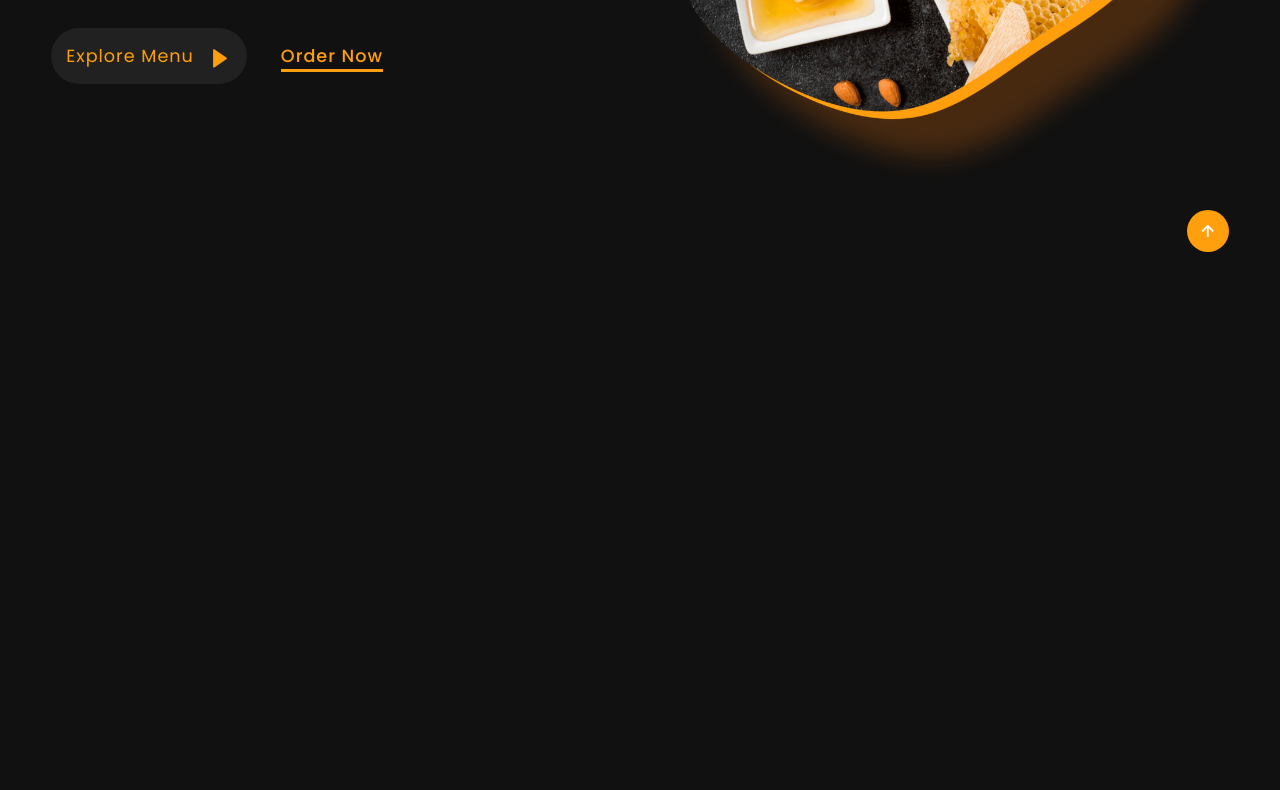
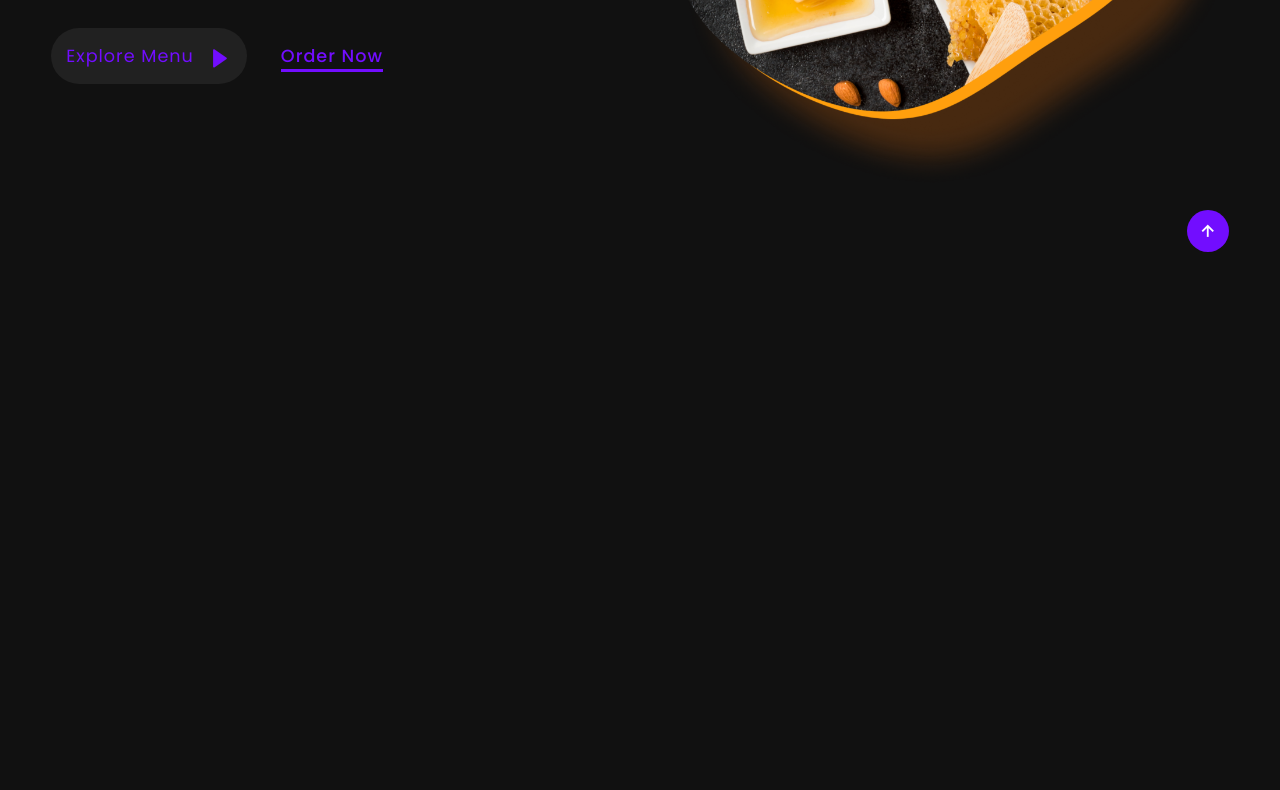
Before and after one commit to rojjah/honey-B-website, a plain HTML site: page index.html in a window 1280 px wide. Shown: the part 513-1303 px from the top of the page. Drawn offline with nearby package versions, Linux system fonts and the light colour scheme.

Commit message:
first commit

```diff
--- a/style.css
+++ b/style.css
@@ -10,7 +10,7 @@
 }
 
 :root{
-    --main-color: #ff9f0d;
+    --main-color: #720dff;
     --text-color: #fff;
     --other-color: #212121;
     --second-color: #9e9e9e;
```
